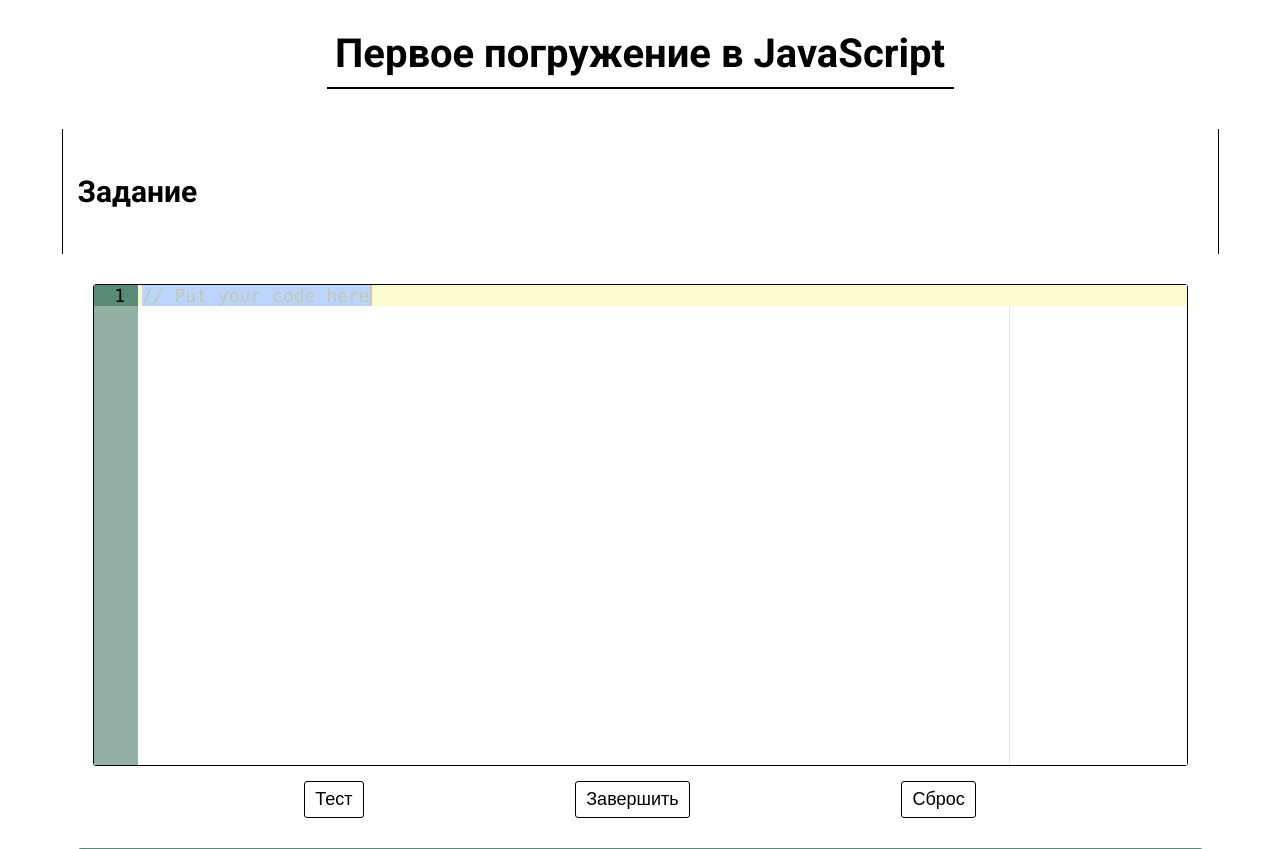
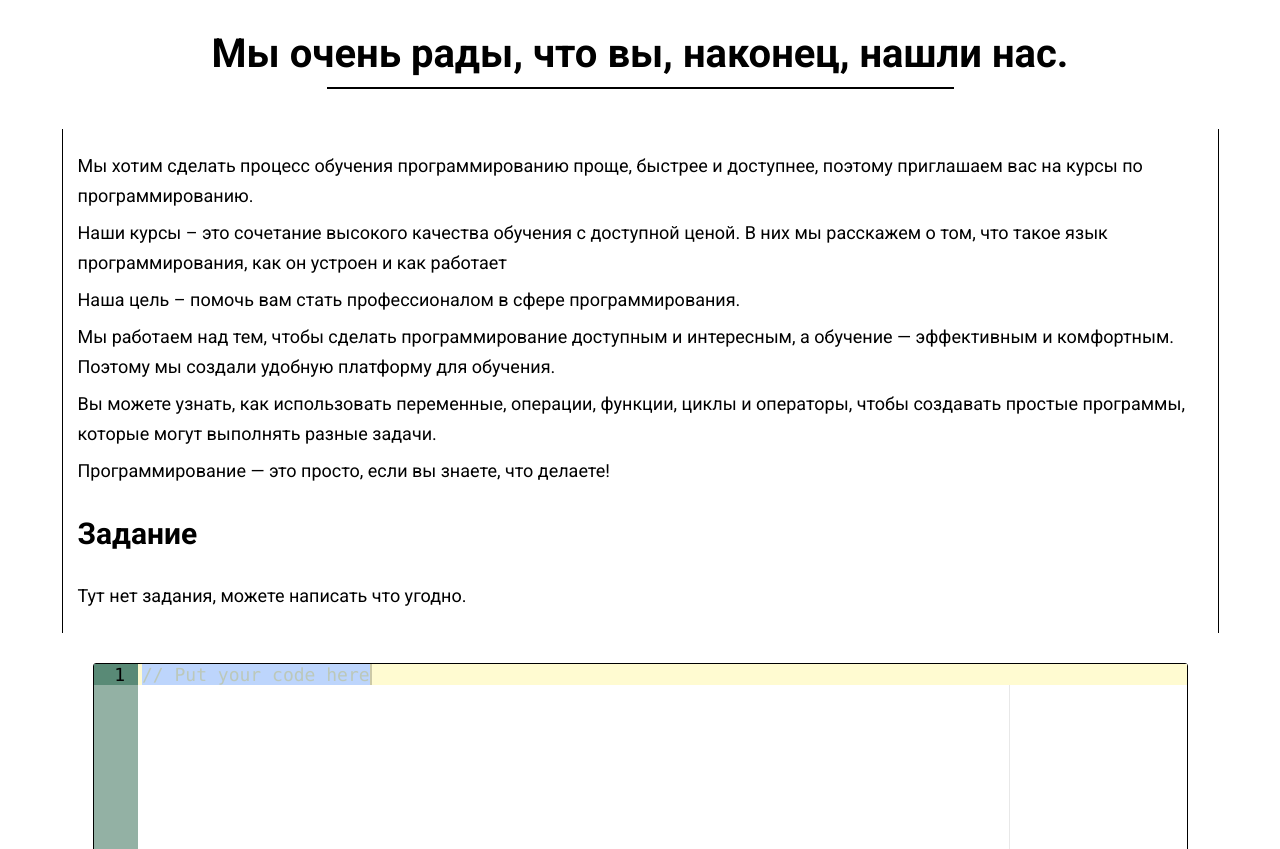
Before and after one commit to BZLOM4JOPbI/Amadeus-Courses, a Django app: page /task4 in a window 1280 px wide. Shown: the part 104-953 px from the top of the page. Run offline with Django 4.2, Linux system fonts and the light colour scheme; some libraries are stand-ins or nearby versions.

Commit message:
карточки готовы

```diff
--- a/Amadeus_project/main_pages/templates/main_pages/index.html
+++ b/Amadeus_project/main_pages/templates/main_pages/index.html
@@ -42,8 +42,8 @@
                         <a href="{% url 'task_three' %}" class="Btn">Решить</a>
                     </div>
                     <div class="card task4">
-                        <h5 class="taskTitle">Объекты</h6>
-                        <h6 class="taskDesc">Объект представляет собой коллекцию пар "ключ - значение", называемых свойствами. Сравните это с ручкой. Ручка - объект со свойствами: цветом, дизайном, весом, производителем</h6>
+                        <h5 class="taskTitle">О нас</h6>
+                        <h6 class="taskDesc"></h6>
                         <a href="{% url 'task_four' %}" class="Btn">Решить</a>
                     </div>
                 </div>
--- a/Amadeus_project/main_pages/templates/main_pages/task4.html
+++ b/Amadeus_project/main_pages/templates/main_pages/task4.html
@@ -12,11 +12,17 @@
     <main class="mainWrap">
         <div class="container" style="flex-direction: column">
             <article class="courseInner">
-                <h4 class="courseTitle">Первое погружение в JavaScript</h4>
+                <h4 class="courseTitle">Мы очень рады, что вы, наконец, нашли нас.</h4>
                 <hr class="underline" noshade="true">
                 <div class="courseTextContainer">
-                    <p class="courseText"></p>
+                    <p class="courseText">Мы хотим сделать процесс обучения программированию проще, быстрее и доступнее, поэтому приглашаем вас на курсы по программированию.</p>
+                    <p class="courseText">Наши курсы – это сочетание высокого качества обучения с доступной ценой. В них мы расскажем о том, что такое язык программирования, как он устроен и как работает</p>
+                    <p class="courseText">Наша цель – помочь вам стать профессионалом в сфере программирования.</p>
+                    <p class="courseText">Мы работаем над тем, чтобы сделать программирование доступным и интересным, а обучение — эффективным и комфортным. Поэтому мы создали удобную платформу для обучения.</p>
+                    <p class="courseText">Вы можете узнать, как использовать переменные, операции, функции, циклы и операторы, чтобы создавать простые программы, которые могут выполнять разные задачи.</p>
+                    <p class="courseText">Программирование — это просто, если вы знаете, что делаете!</p>
                     <h6 class="task">Задание</h6>
+                    <p class="courseText">Тут нет задания, можете написать что угодно.</p>
                 </div>
                 <div class="editorContainer">
                     <div class="editorInner">
```
Also changed, not shown: Amadeus_project/main_pages/static/main_pages/js/ide_script.js (+19 -9 lines).
